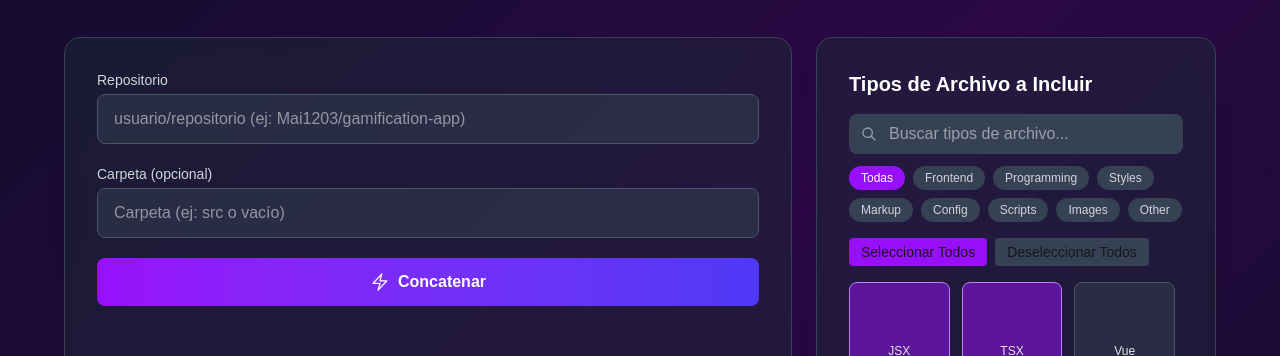
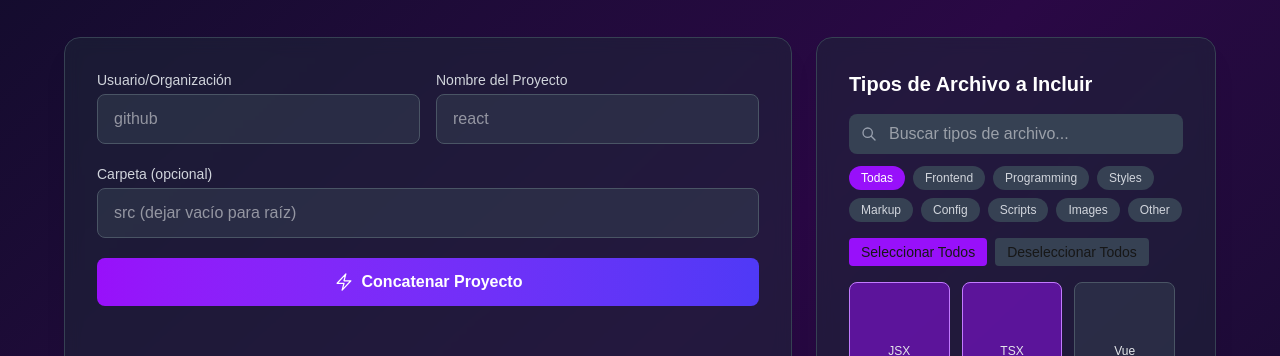
Before and after one commit to Mai1203/github-concatenador, a Next.js app: page / in a window 1280 px wide. Shown: the part 234-590 px from the top of the page. Built offline with nearby package versions, Linux system fonts and the light colour scheme; some icons are missing.

Commit message:
<style>[page]: Se dividió los inputs para Nombre de usuario y Proyecto

```diff
--- a/app/page.tsx
+++ b/app/page.tsx
@@ -9,7 +9,8 @@ import { FILE_TYPES, DEFAULT_SELECTED_TYPES } from "@/data/fileTypes";
 import FileTypeSelector from "@/components/FileTypeSelector";
 
 export default function Home() {
-  const [repo, setRepo] = useState("");
+  const [user, setUser] = useState("");
+  const [project, setProject] = useState("");
   const [folder, setFolder] = useState("");
   const [output, setOutput] = useState("");
   const [loading, setLoading] = useState(false);
@@ -41,11 +42,20 @@ export default function Home() {
 
   const handleSubmit = async (e: React.FormEvent<HTMLFormElement>) => {
     e.preventDefault();
+
+    // Validación básica
+    if (!user || !project) {
+      setOutput("Por favor ingresa usuario y nombre del proyecto");
+      return;
+    }
+
     setLoading(true);
     setOutput("");
     setCopied(false);
 
     try {
+      const repo = `${user}/${project}`; // Combinamos usuario y proyecto
+
       const res = await fetch("/api/concatenate", {
         method: "POST",
         headers: { "Content-Type": "application/json" },
@@ -98,20 +108,39 @@ export default function Home() {
         <div className="flex flex-col lg:flex-row gap-6">
           <div className="bg-gray-800/50 backdrop-blur-sm rounded-2xl p-6 md:p-8 border border-gray-700 shadow-xl flex-1">
             <form onSubmit={handleSubmit} className="space-y-5">
+              {/* Campos divididos para usuario y proyecto */}
+              <div className="grid grid-cols-1 md:grid-cols-2 gap-4">
                 <div>
-                <label htmlFor="repo" className="block text-sm font-medium text-gray-300 mb-1">
-                  Repositorio
+                  <label htmlFor="user" className="block text-sm font-medium text-gray-300 mb-1">
+                    Usuario/Organización
                   </label>
                   <input
-                  id="repo"
+                    id="user"
                     type="text"
-                  placeholder="usuario/repositorio (ej: Mai1203/gamification-app)"
+                    placeholder="github"
                     className="w-full bg-gray-700/50 text-white px-4 py-3 rounded-lg outline-none
                       focus:ring-2 ring-purple-500 border border-gray-600"
-                  value={repo}
-                  onChange={(e) => setRepo(e.target.value)}
+                    value={user}
+                    onChange={(e) => setUser(e.target.value)}
                     required
                   />
+                </div>
+
+                <div>
+                  <label htmlFor="project" className="block text-sm font-medium text-gray-300 mb-1">
+                    Nombre del Proyecto
+                  </label>
+                  <input
+                    id="project"
+                    type="text"
+                    placeholder="react"
+                    className="w-full bg-gray-700/50 text-white px-4 py-3 rounded-lg outline-none
+                      focus:ring-2 ring-purple-500 border border-gray-600"
+                    value={project}
+                    onChange={(e) => setProject(e.target.value)}
+                    required
+                  />
+                </div>
               </div>
 
               <div>
@@ -121,7 +150,7 @@ export default function Home() {
                 <input
                   id="folder"
                   type="text"
-                  placeholder="Carpeta (ej: src o vacío)"
+                  placeholder="src (dejar vacío para raíz)"
                   className="w-full bg-gray-700/50 text-white px-4 py-3 rounded-lg outline-none
                     focus:ring-2 ring-purple-500 border border-gray-600"
                   value={folder}
@@ -148,7 +177,7 @@ export default function Home() {
                     <svg xmlns="http://www.w3.org/2000/svg" fill="none" viewBox="0 0 24 24" strokeWidth={1.5} stroke="currentColor" className="w-5 h-5">
                       <path strokeLinecap="round" strokeLinejoin="round" d="M3.75 13.5l10.5-11.25L12 10.5h8.25L9.75 21.75 12 13.5H3.75z" />
                     </svg>
-                    Concatenar
+                    Concatenar Proyecto
                   </>
                 )}
               </button>
@@ -172,6 +201,7 @@ export default function Home() {
               <h2 className="text-xl font-bold text-white">
                 Resultado
               </h2>
+              <div className="flex gap-2">
                 <button
                   onClick={handleCopy}
                   className="flex items-center gap-1 bg-gray-700 hover:bg-gray-600 px-3 py-1.5 rounded-lg text-sm transition-colors"
@@ -193,6 +223,7 @@ export default function Home() {
                   )}
                 </button>
               </div>
+            </div>
             <div className="relative">
               <pre className="language-javascript">
                 <code>{output}</code>
```
Lines whose indentation alone changed are shown as unchanged.
